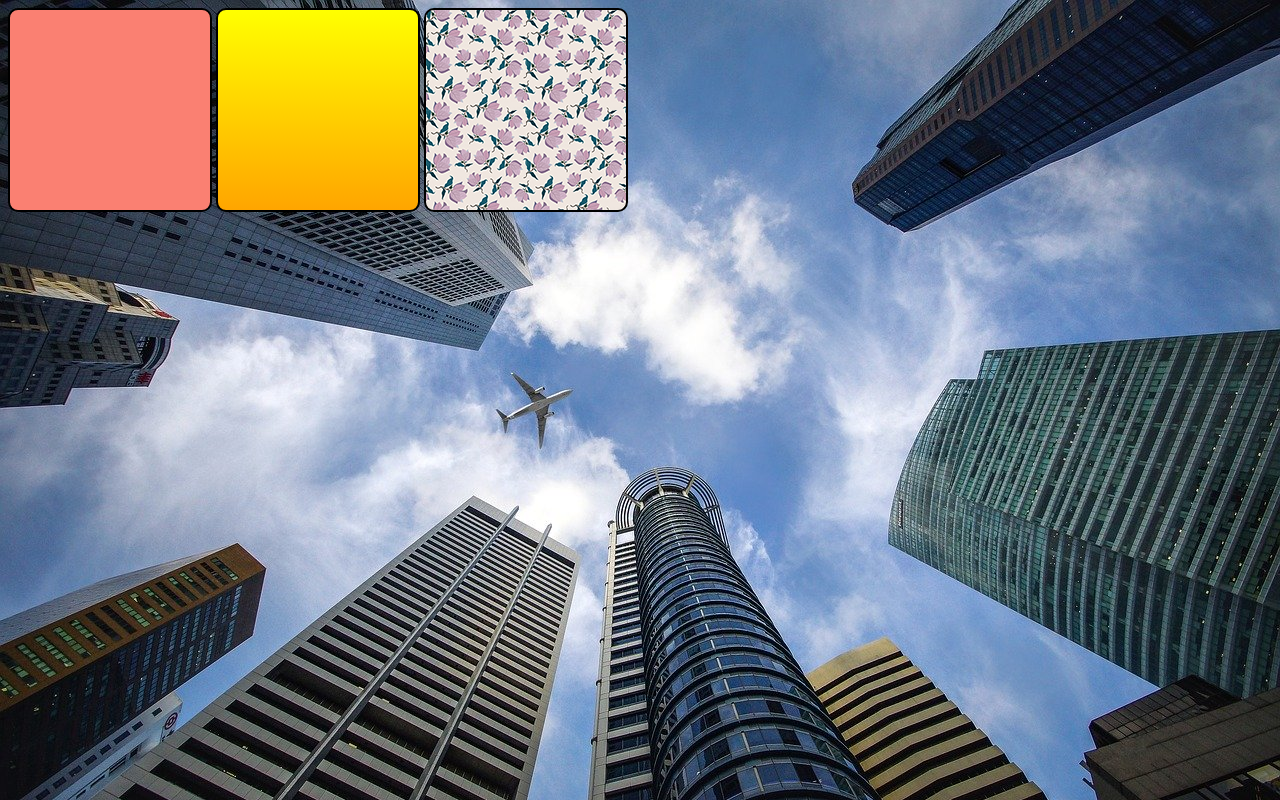
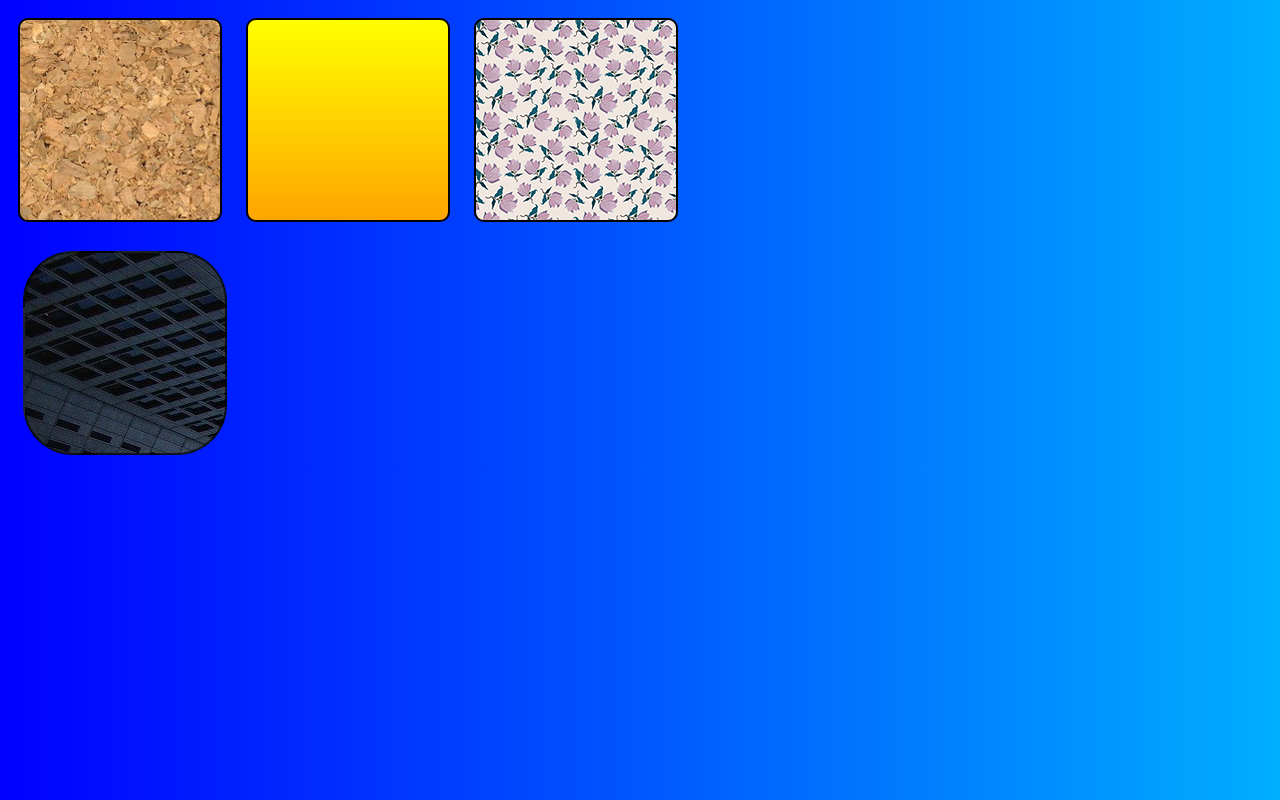
Before and after one commit to yasmimdealbuquerque/html-css, a plain HTML site: page exercicios/ex022/fundo001.html in a window 1280 px wide. Drawn offline with Linux system fonts and the light colour scheme.

Commit message:
Update fundo001.html

```diff
--- a/exercicios/ex022/fundo001.html
+++ b/exercicios/ex022/fundo001.html
@@ -6,19 +6,30 @@
     <title>Teste de imagem de fundo</title>
     <style>
         body{
-            background-image: url(imagens/wallpaper002.jpg);
+            background-image: linear-gradient(to right, blue, rgb(0, 174, 255));
         }
+
         div.quadrado{
-            display: inline-block;
+            display: inline-flex;
             border: 2px solid black ;
             border-radius: 10px;
+            margin: 10px;
             background-color: lightblue;
             width: 200px;
             height: 200px;
         }
 
+        div.bola{
+            display: block;
+            border-radius: 50px;
+            border: 2px solid rgba(0, 0, 0, 0.671);
+            margin: 15px;
+            width: 200px;
+            height: 200px;
+        }
+
         div#q1{
-            background-color: salmon;
+            background-image: url(imagens/wallpaper001.jpg);
         }
 
         div#q2{
@@ -28,6 +39,10 @@
         div#q3{
             background-image: url('imagens/pattern003.png');
         }
+
+       .bola{
+        background-image: url(imagens/wallpaper002.jpg);
+       }
     </style>
 </head>
 <body>
@@ -42,5 +57,11 @@
     <div class="quadrado" id="q3">
 
     </div>
+
+    <div class="bola">
+
+    </div>
+
+
 </body>
 </html>
```
